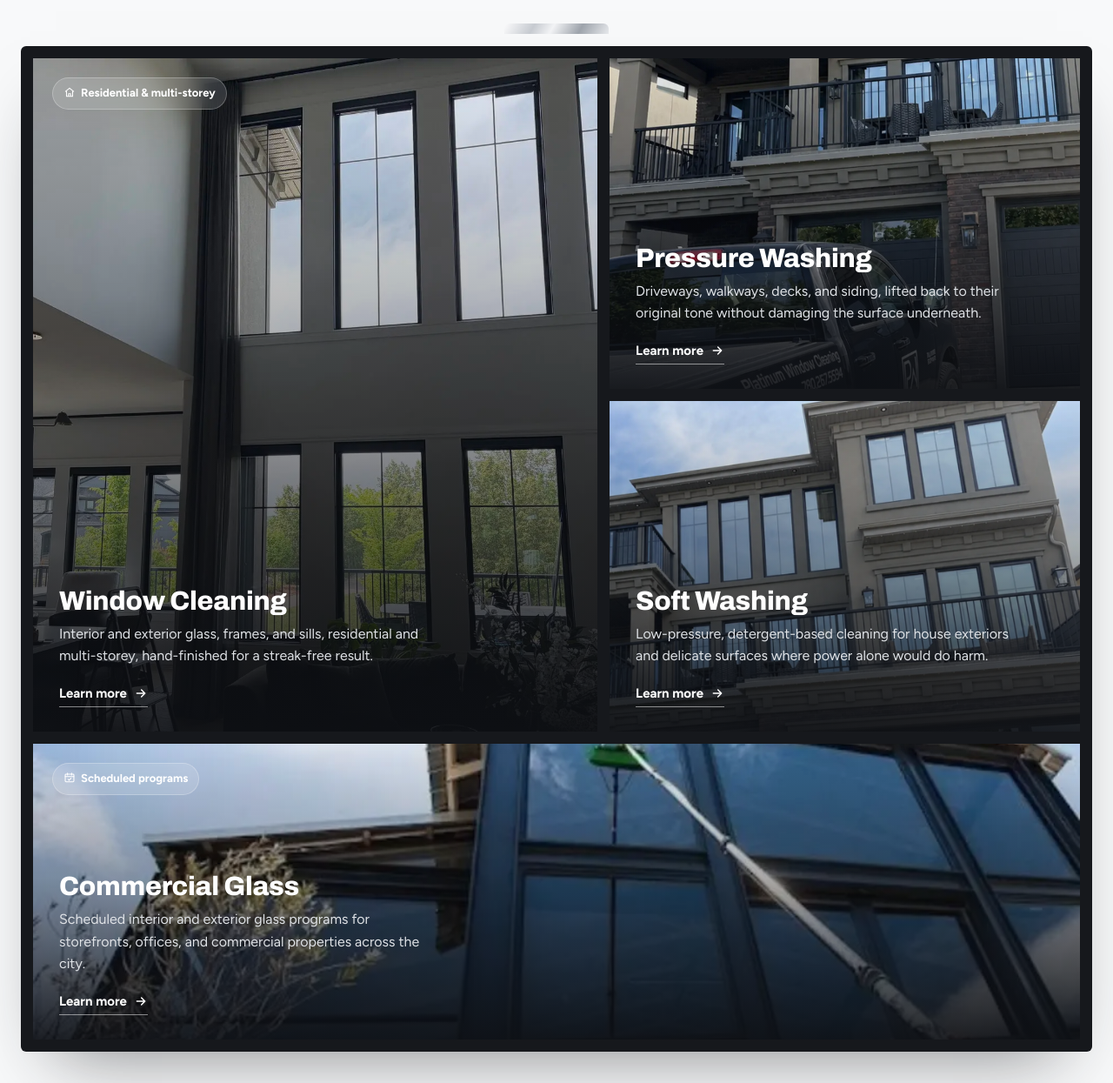
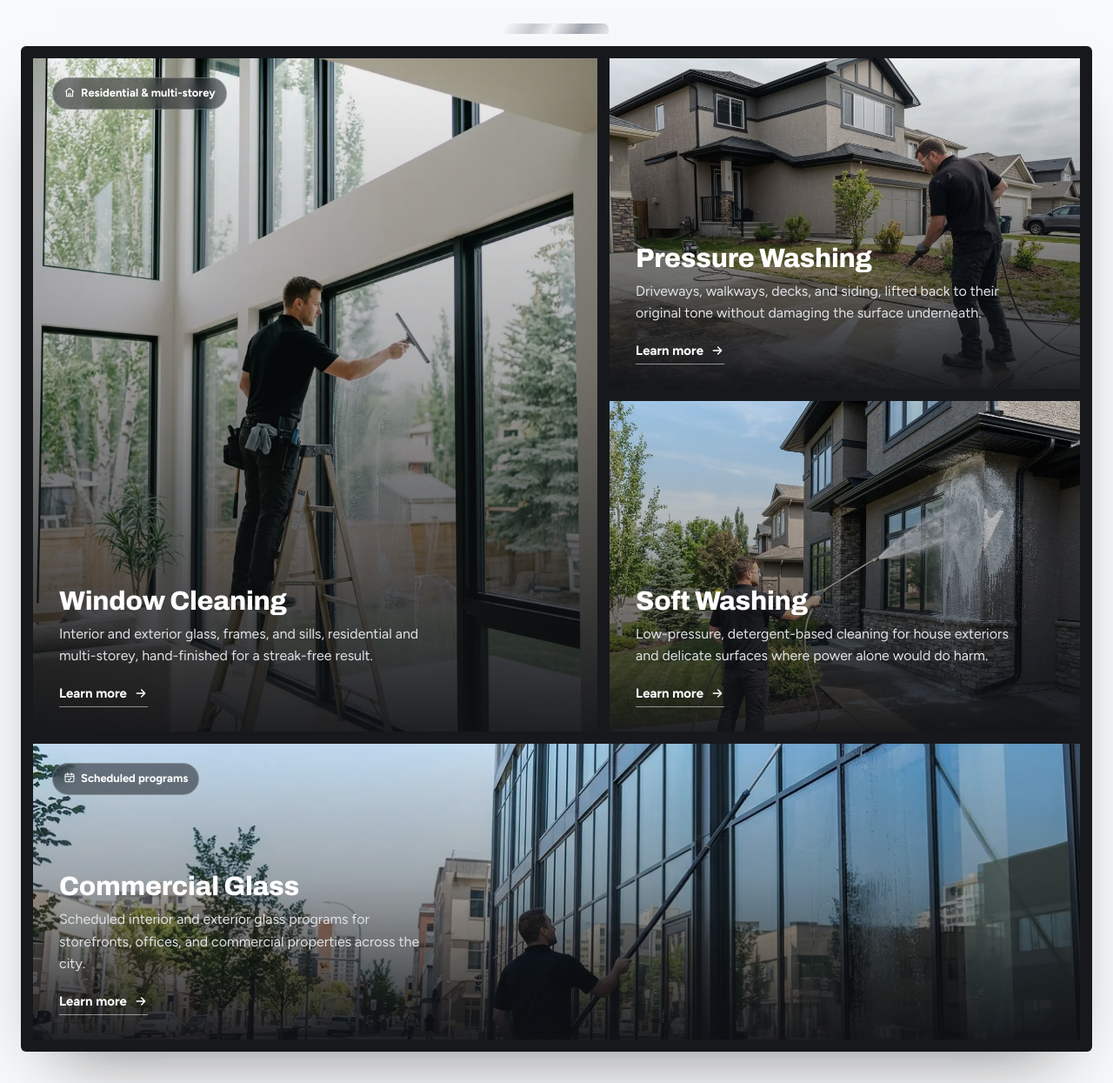
Before and after one commit to dallaswebagency/platinumwindows, a plain HTML site: page index.html in a window 1280 px wide. Shown: the part 1195-2440 px from the top of the page at 87% size. Drawn offline with Linux system fonts and the light colour scheme.

Commit message:
Add new service images (watermarks removed) to service panes

```diff
--- a/index.html
+++ b/index.html
@@ -115,7 +115,7 @@ header.nav{position:sticky;top:0;z-index:50;background:rgba(248,249,250,.86);bac
 .pane .more svg{width:16px;height:16px;transition:transform .25s}
 .pane:hover .more svg{transform:translateX(4px)}
 .pane.tall{grid-row:span 2}
-.pane .tag{position:absolute;top:22px;left:22px;font-size:13px;font-weight:700;background:rgba(255,255,255,.14);backdrop-filter:blur(8px);-webkit-backdrop-filter:blur(8px);border:1px solid rgba(255,255,255,.25);padding:7px 12px;border-radius:30px}
+.pane .tag{position:absolute;top:22px;left:22px;font-size:13px;font-weight:700;background:rgba(14,16,20,.5);backdrop-filter:blur(8px);-webkit-backdrop-filter:blur(8px);border:1px solid rgba(255,255,255,.25);padding:7px 12px;border-radius:30px}
 .pane .tag svg{width:14px;height:14px;vertical-align:-2px;margin-right:6px}
 
 /* guides */
@@ -367,22 +367,22 @@ footer.site{background:var(--ink);color:#c9cdd2;padding:80px 0 30px;position:rel
     <div class="casement rv">
       <div class="panes">
         <a class="pane tall" href="https://platinumwindows.ca/window-cleaning-edmonton/">
-          <img src="images/streak-free-interior-window-cleaning-edmonton.webp" alt="Streak-free interior window cleaning result in an Edmonton home" width="1600" height="1200" style="object-position:50% 30%">
+          <img src="images/interior-window-cleaning-squeegee-edmonton.webp" alt="Window cleaner using a squeegee on tall interior windows in an Edmonton home" width="896" height="1110" style="object-position:50% 35%">
           <span class="tag"><svg><use href="#i-home"/></svg>Residential &amp; multi-storey</span>
           <div class="tx"><h3>Window Cleaning</h3><p>Interior and exterior glass, frames, and sills, residential and multi-storey, hand-finished for a streak-free result.</p><span class="more">Learn more <svg><use href="#i-arrow"/></svg></span></div>
         </a>
         <a class="pane" href="https://platinumwindows.ca/pressure-washing-edmonton/">
-          <img src="images/edmonton-window-cleaning-family-owned-business-clean.webp" alt="Clean driveway and front of an Edmonton home" width="2000" height="1500" style="--z:1.9;transform-origin:22% 96%">
+          <img src="images/pressure-washing-driveway-edmonton.webp" alt="Pressure washing a concrete driveway in front of an Edmonton home" width="1200" height="750" style="object-position:60% 55%">
           <div class="tx"><h3>Pressure Washing</h3><p>Driveways, walkways, decks, and siding, lifted back to their original tone without damaging the surface underneath.</p><span class="more">Learn more <svg><use href="#i-arrow"/></svg></span></div>
         </a>
         <a class="pane" href="https://platinumwindows.ca/house-washing-edmonton/">
-          <img src="images/edmonton-window-cleaning-family-owned-business-clean.webp" alt="House exterior after soft washing in Edmonton" width="2000" height="1500" style="--z:1.55;transform-origin:78% 8%">
+          <img src="images/soft-washing-house-exterior-edmonton.webp" alt="Soft washing the stucco and stone exterior of an Edmonton home" width="1200" height="750" style="object-position:55% 40%">
           <div class="tx"><h3>Soft Washing</h3><p>Low-pressure, detergent-based cleaning for house exteriors and delicate surfaces where power alone would do harm.</p><span class="more">Learn more <svg><use href="#i-arrow"/></svg></span></div>
         </a>
       </div>
       <div class="panes" style="grid-template-columns:1fr;grid-template-rows:auto;margin-top:14px">
         <a class="pane" href="https://platinumwindows.ca/commercial-window-cleaning-edmonton/" style="min-height:340px">
-          <img src="images/exterior-window-cleaning-water-fed-pole-edmonton.webp" alt="Exterior window cleaning with a water-fed pole on a commercial property in Edmonton" width="1000" height="869" style="object-position:50% 40%">
+          <img src="images/commercial-window-cleaning-storefront-edmonton.webp" alt="Commercial storefront glass cleaned with a water-fed pole in Edmonton" width="1200" height="768" style="object-position:50% 45%">
           <span class="tag"><svg><use href="#i-cal"/></svg>Scheduled programs</span>
           <div class="tx"><h3>Commercial Glass</h3><p>Scheduled interior and exterior glass programs for storefronts, offices, and commercial properties across the city.</p><span class="more">Learn more <svg><use href="#i-arrow"/></svg></span></div>
         </a>
```
Also changed, not shown: images/commercial-window-cleaning-storefront-edmonton.webp (added), images/interior-window-cleaning-squeegee-edmonton.webp (added), images/pressure-washing-driveway-edmonton.webp (added), images/soft-washing-house-exterior-edmonton.webp (added).
